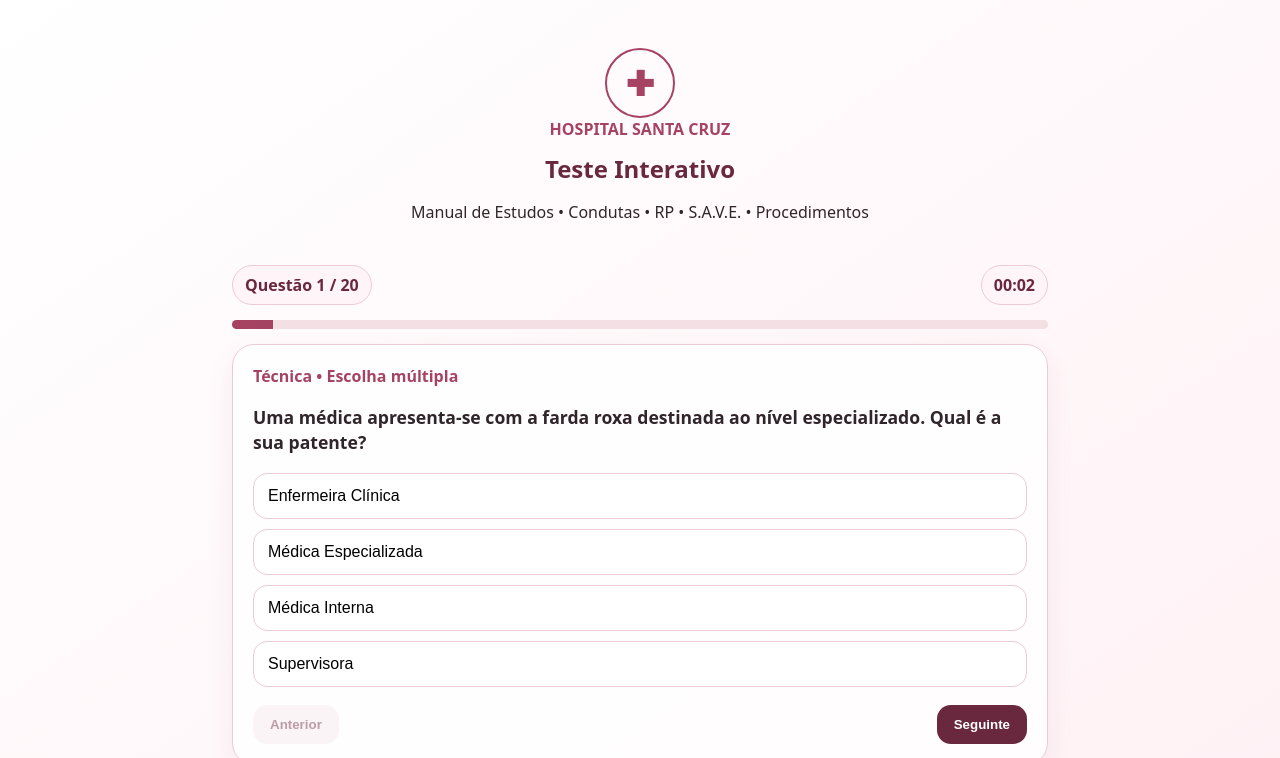
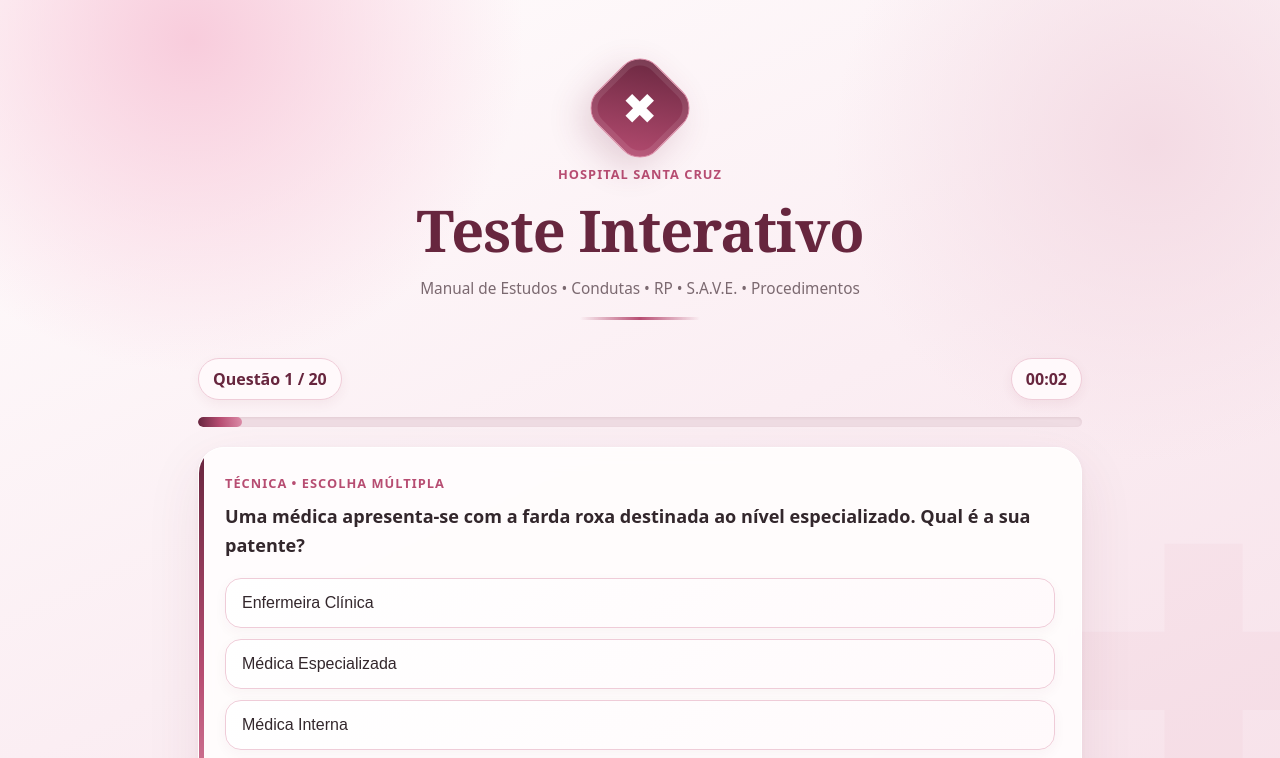
Before and after one commit to NicoleBld/TesteInterativo_HPSantaCruz, a plain HTML site: page index.html in a window 1280 px wide. Both pictures are taken after a click on the button "Começar teste". Shown: the top 758 px of the page. Drawn offline with Linux system fonts and the light colour scheme.

Commit message:
Renovar design visual do teste HP Santa Cruz

```diff
--- a/index.html
+++ b/index.html
@@ -4,21 +4,52 @@
 <meta charset="utf-8"><meta name="viewport" content="width=device-width,initial-scale=1">
 <title>Teste Interativo | HP Santa Cruz</title>
 <style>
-:root{--rose:#a64262;--deep:#69283e;--soft:#fff4f7;--line:#edcbd5;--ink:#30252a;--muted:#76666d;--ok:#237a57;--bad:#a53a46}
-*{box-sizing:border-box}body{margin:0;font-family:system-ui,-apple-system,Segoe UI,sans-serif;color:var(--ink);background:linear-gradient(145deg,#fff,#fff1f5)}
-.wrap{max-width:860px;margin:auto;padding:22px}.hero{text-align:center;padding:26px 12px}.mark{width:70px;height:70px;border:2px solid var(--rose);border-radius:50%;margin:auto;display:grid;place-items:center;color:var(--rose);font-size:34px;font-weight:800}
-h1{margin:12px 0 4px;color:var(--deep)}.sub{color:var(--rose);font-weight:700}.card{background:#ffffffd9;border:1px solid var(--line);border-radius:22px;padding:20px;margin:14px 0;box-shadow:0 10px 28px #6d294312}
-.meta{display:flex;gap:10px;flex-wrap:wrap;justify-content:space-between}.pill{background:var(--soft);border:1px solid var(--line);padding:8px 12px;border-radius:999px;font-weight:700;color:var(--deep)}
-.progress{height:9px;background:#f4dfe5;border-radius:9px;overflow:hidden;margin:15px 0}.progress i{display:block;height:100%;background:var(--rose);width:0;transition:.2s}
-.q{font-size:1.1rem;font-weight:750;line-height:1.45}.answers{display:grid;gap:10px;margin-top:15px}.answer{width:100%;text-align:left;padding:13px 14px;border-radius:14px;border:1px solid var(--line);background:white;font-size:1rem;cursor:pointer}.answer:hover,.answer:focus{border-color:var(--rose);outline:none}.answer.selected{background:var(--soft);border:2px solid var(--rose)}
-.actions{display:flex;justify-content:space-between;gap:10px;margin-top:18px}.btn{border:0;border-radius:14px;padding:12px 17px;font-weight:800;cursor:pointer}.primary{background:var(--deep);color:white}.ghost{background:#f7e8ed;color:var(--deep)}button:disabled{opacity:.45;cursor:not-allowed}
-.hidden{display:none}.score{text-align:center;font-size:2.2rem;color:var(--deep);font-weight:900}.review{border-top:1px solid var(--line);padding:13px 0}.ok{color:var(--ok)}.bad{color:var(--bad)}textarea{width:100%;min-height:130px;border:1px solid var(--line);border-radius:14px;padding:12px;font:inherit;resize:vertical}
-footer{text-align:center;color:var(--muted);padding:24px 8px;font-style:italic}@media(max-width:520px){.wrap{padding:12px}.card{padding:16px}.actions{flex-direction:column-reverse}.btn{width:100%}}
+:root{--rose:#b74d72;--deep:#67263e;--wine:#853653;--blush:#fff3f7;--paper:#fffafb;--line:#efccd8;--ink:#33272c;--muted:#7b6970;--ok:#28765b;--bad:#a53a46}
+*{box-sizing:border-box}
+body{margin:0;font-family:system-ui,-apple-system,"Segoe UI",sans-serif;color:var(--ink);min-height:100vh;background:radial-gradient(circle at 15% 5%,#f8ccdc 0,transparent 25%),radial-gradient(circle at 90% 18%,#f4dbe4 0,transparent 24%),linear-gradient(155deg,#fffdfd,#fbeef3 55%,#f7e2ea);background-attachment:fixed}
+body:before{content:"✚";position:fixed;right:-55px;bottom:-95px;font-size:330px;font-weight:900;color:#b74d7209;z-index:-1}
+.wrap{max-width:920px;margin:auto;padding:28px 18px 38px}
+.hero{position:relative;text-align:center;padding:38px 18px 28px;margin-bottom:10px}
+.hero:after{content:"";display:block;width:120px;height:3px;margin:18px auto 0;border-radius:5px;background:linear-gradient(90deg,transparent,var(--rose),transparent)}
+.mark{width:84px;height:84px;border:1px solid #d88aa4;border-radius:24px;margin:0 auto 15px;display:grid;place-items:center;color:white;font-size:40px;font-weight:900;background:linear-gradient(145deg,var(--deep),var(--rose));box-shadow:0 14px 34px #7c2c4930, inset 0 0 0 6px #ffffff18;transform:rotate(45deg)}
+.mark::first-line{transform:rotate(-45deg)}
+h1{margin:7px 0 5px;color:var(--deep);font-family:Georgia,serif;font-size:clamp(2.1rem,6vw,3.6rem);letter-spacing:-1px}
+.hero p{margin:9px 0;color:var(--muted);font-size:.96rem}
+.sub{color:var(--rose);font-weight:800;letter-spacing:.08em;text-transform:uppercase;font-size:.8rem}
+.card{position:relative;overflow:hidden;background:#fffdfdec;border:1px solid #fff;border-radius:26px;padding:26px;margin:16px 0;box-shadow:0 18px 55px #6d294316,0 2px 8px #6d29430d;backdrop-filter:blur(10px)}
+.card:before{content:"";position:absolute;left:0;top:0;bottom:0;width:5px;background:linear-gradient(var(--deep),var(--rose),#e9a4ba)}
+.card h2{font-family:Georgia,serif;color:var(--deep);font-size:1.65rem;margin-top:0}
+#intro:after{content:"HOSPITAL SANTA CRUZ";position:absolute;right:20px;bottom:15px;font-size:.68rem;letter-spacing:.18em;color:#b74d7245;font-weight:900}
+.meta{display:flex;gap:10px;flex-wrap:wrap;justify-content:space-between;align-items:center}
+.pill{background:#fff9fb;border:1px solid var(--line);padding:9px 14px;border-radius:999px;font-weight:800;color:var(--deep);box-shadow:0 4px 12px #7b2b4710}
+.progress{height:10px;background:#efdce3;border-radius:20px;overflow:hidden;margin:17px 0 20px;box-shadow:inset 0 1px 3px #6d294318}
+.progress i{display:block;height:100%;background:linear-gradient(90deg,var(--deep),var(--rose),#dc8ca8);width:0;transition:.3s;border-radius:20px}
+.q{font-size:1.13rem;font-weight:760;line-height:1.58;margin:10px 0 5px}
+.answers{display:grid;gap:11px;margin-top:19px}
+.answer{position:relative;width:100%;text-align:left;padding:15px 16px;border-radius:16px;border:1px solid var(--line);background:linear-gradient(145deg,#fff,#fff9fb);font-size:1rem;cursor:pointer;color:var(--ink);transition:.18s;box-shadow:0 4px 13px #69283e0b}
+.answer:hover,.answer:focus{border-color:var(--rose);transform:translateY(-1px);outline:none;box-shadow:0 8px 18px #69283e14}
+.answer.selected{background:linear-gradient(145deg,#fff0f5,#fbe0e9);border:2px solid var(--rose);color:var(--deep);font-weight:750}
+.answer.selected:after{content:"✓";position:absolute;right:15px;color:var(--rose);font-weight:900}
+.actions{display:flex;justify-content:space-between;gap:11px;margin-top:22px}
+.btn{border:0;border-radius:15px;padding:13px 20px;font-weight:850;cursor:pointer;transition:.18s}
+.primary{background:linear-gradient(135deg,var(--deep),var(--rose));color:white;box-shadow:0 8px 20px #69283e2c}
+.primary:hover{transform:translateY(-1px);box-shadow:0 11px 24px #69283e36}
+.ghost{background:#f8e8ee;color:var(--deep);border:1px solid var(--line)}
+button:disabled{opacity:.42;cursor:not-allowed;transform:none}
+.hidden{display:none}.score{text-align:center;font-family:Georgia,serif;font-size:2.7rem;color:var(--deep);font-weight:900;margin:12px 0}
+#timeFinal{text-align:center;color:var(--muted);font-weight:650}
+.review{border-top:1px solid var(--line);padding:16px 3px;line-height:1.45}.review:first-of-type{margin-top:20px}
+.ok{color:var(--ok);font-weight:800}.bad{color:var(--bad);font-weight:800}
+textarea{width:100%;min-height:190px;border:1px solid var(--line);border-radius:17px;padding:15px;font:inherit;line-height:1.5;resize:vertical;background:#fffafb;outline:none}
+textarea:focus{border-color:var(--rose);box-shadow:0 0 0 3px #b74d7214}
+footer{text-align:center;color:var(--deep);padding:27px 8px 12px;font-family:Georgia,serif;font-style:italic;font-size:1.02rem}
+footer:before{content:"✚  HP SANTA CRUZ  •  VIDAS EM BOAS MÃOS  ✚";display:block;font-family:system-ui,sans-serif;font-style:normal;font-size:.66rem;letter-spacing:.15em;color:var(--rose);margin-bottom:10px}
+@media(max-width:520px){.wrap{padding:12px}.hero{padding-top:26px}.card{padding:20px 17px}.actions{flex-direction:column-reverse}.btn{width:100%}.mark{width:72px;height:72px}.q{font-size:1.04rem}}
 </style>
 </head>
 <body><main class="wrap">
 <section class="hero"><div class="mark">✚</div><div class="sub">HOSPITAL SANTA CRUZ</div><h1>Teste Interativo</h1><p>Manual de Estudos • Condutas • RP • S.A.V.E. • Procedimentos</p></section>
-<section id="intro" class="card"><h2>Antes de começar</h2><p>São 20 questões: 10 técnicas e 10 situações práticas. As questões de escolha têm tempo recomendado de 45 segundos; as situações de desenvolvimento permitem mais tempo. No final recebes a pontuação e a revisão das respostas objetivas.</p><button id="start" class="btn primary">Começar teste</button></section>
+<section id="intro" class="card"><h2>Antes de começar</h2><p>São 20 questões: 19 de escolha múltipla e 1 questão final de desenvolvimento. O cronómetro acompanha o tempo total da prova. No final recebes a pontuação das questões objetivas e podes rever as respostas.</p><button id="start" class="btn primary">Começar teste</button></section>
 <section id="quiz" class="hidden">
 <div class="meta"><span id="counter" class="pill"></span><span id="timer" class="pill">00:00</span></div><div class="progress"><i id="bar"></i></div>
 <div class="card"><div id="type" class="sub"></div><p id="question" class="q"></p><div id="answers" class="answers"></div><div class="actions"><button id="prev" class="btn ghost">Anterior</button><button id="next" class="btn primary">Seguinte</button></div></div>
```
